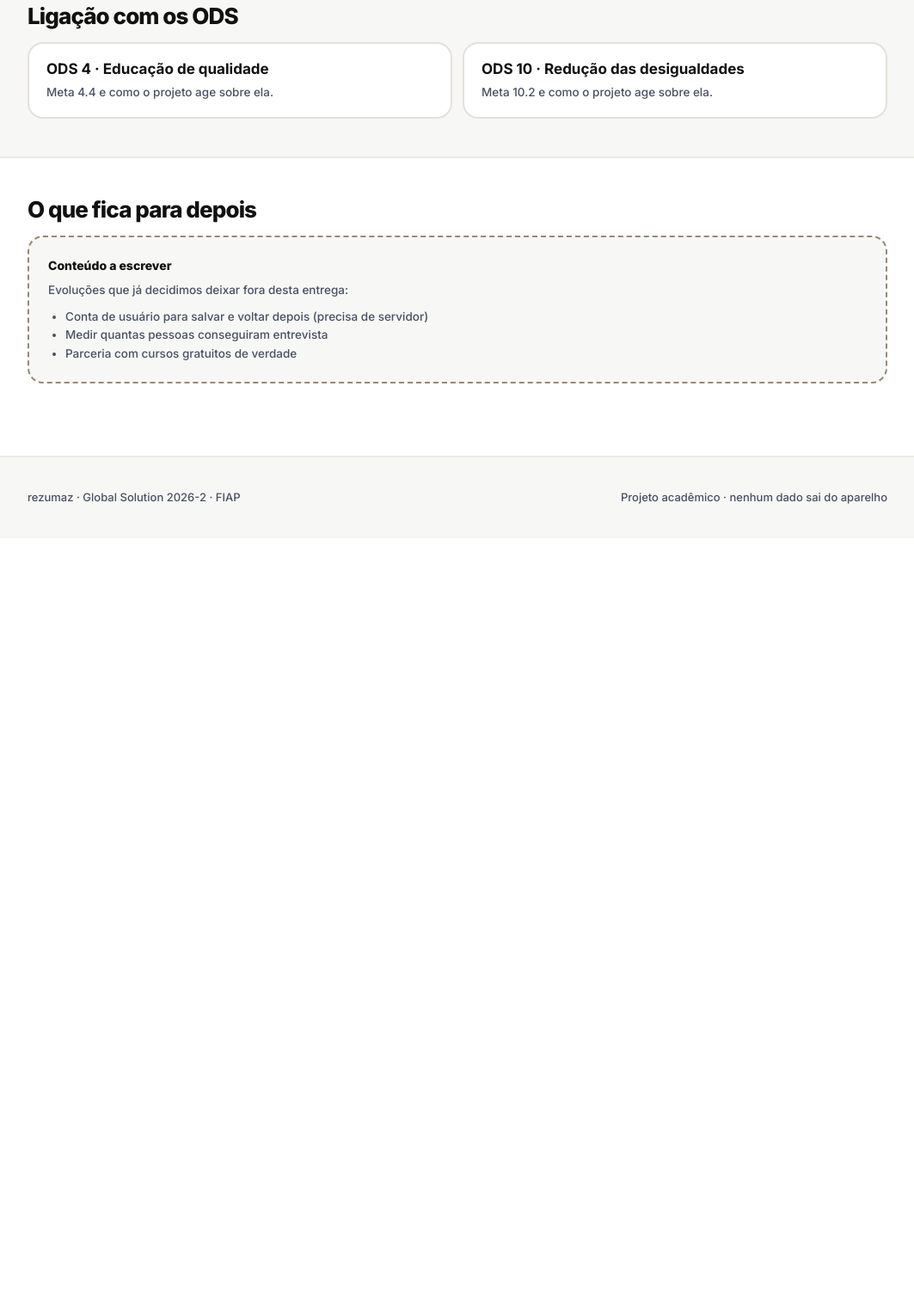
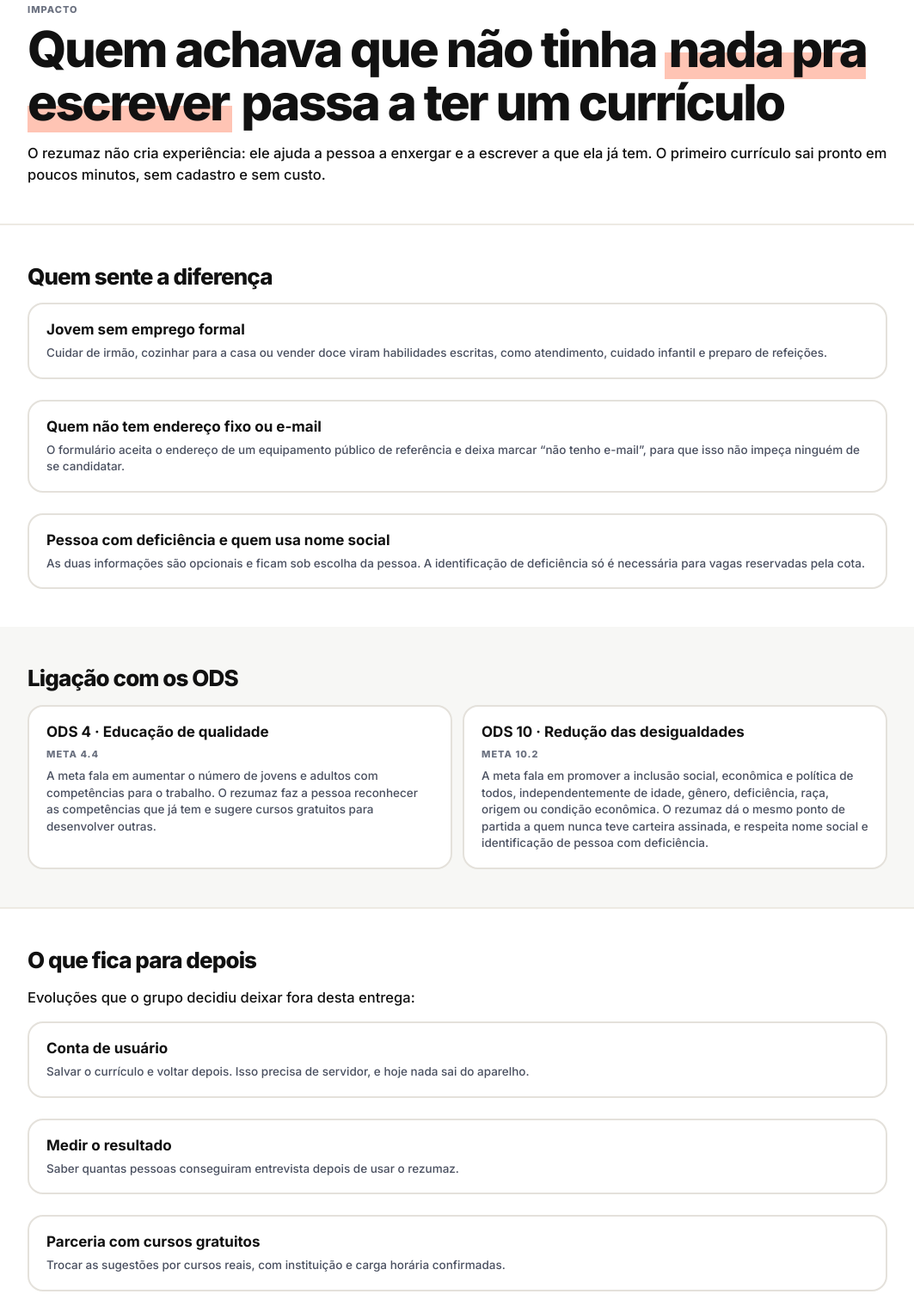
Before and after one commit to DiogoVMC/rezumaz, a plain HTML site: page impacto.html in a window 1280 px wide. Shown: the part 175-1680 px from the top of the page at 86% size, without its empty margins (108-1171 px from the left). Before the commit the page ends 801 px from the top, so only its background shows below. Drawn offline with Linux system fonts and the light colour scheme.

Commit message:
Atualizacao no impacto

```diff
--- a/impacto.html
+++ b/impacto.html
@@ -52,6 +52,54 @@
 
   <main id="conteudo">
 
+    <!-- ===== O QUE MUDA ===== -->
+    <section class="faixa" aria-labelledby="titulo-impacto">
+      <div class="conteudo">
+        <p class="rotulo">Impacto</p>
+        <h1 class="titulo-um" id="titulo-impacto">
+          Quem achava que não tinha <span class="marca-texto">nada pra escrever</span> passa a ter um currículo
+        </h1>
+        <p class="paragrafo">
+          O rezumaz não cria experiência: ele ajuda a pessoa a enxergar e a
+          escrever a que ela já tem. O primeiro currículo sai pronto em poucos
+          minutos, sem cadastro e sem custo.
+        </p>
+      </div>
+    </section>
+
+    <!-- ===== QUEM SENTE A DIFERENÇA ===== -->
+    <section class="faixa faixa--linha" aria-labelledby="titulo-quem">
+      <div class="conteudo">
+        <h2 class="titulo-dois" id="titulo-quem">Quem sente a diferença</h2>
+
+        <div class="pilha">
+          <div class="bloco bloco--contorno">
+            <h3 class="titulo-tres">Jovem sem emprego formal</h3>
+            <p class="apoio">
+              Cuidar de irmão, cozinhar para a casa ou vender doce viram
+              habilidades escritas, como atendimento, cuidado infantil e
+              preparo de refeições.
+            </p>
+          </div>
+          <div class="bloco bloco--contorno">
+            <h3 class="titulo-tres">Quem não tem endereço fixo ou e-mail</h3>
+            <p class="apoio">
+              O formulário aceita o endereço de um equipamento público de
+              referência e deixa marcar &ldquo;não tenho e-mail&rdquo;, para que
+              isso não impeça ninguém de se candidatar.
+            </p>
+          </div>
+          <div class="bloco bloco--contorno">
+            <h3 class="titulo-tres">Pessoa com deficiência e quem usa nome social</h3>
+            <p class="apoio">
+              As duas informações são opcionais e ficam sob escolha da pessoa.
+              A identificação de deficiência só é necessária para vagas
+              reservadas pela cota.
+            </p>
+          </div>
+        </div>
+      </div>
+    </section>
 
     <!-- ===== ODS ===== -->
     <section class="faixa faixa--suave" aria-labelledby="titulo-ods">
@@ -60,12 +108,25 @@
 
         <div class="grade grade--dois">
           <div class="bloco bloco--contorno">
-            <h3 class="titulo-tres">ODS 4 · Educação de qualidade</h3>
-            <p class="apoio">Meta 4.4 e como o projeto age sobre ela.</p>
+            <h3 class="titulo-tres">ODS 4 &middot; Educação de qualidade</h3>
+            <p class="rotulo">Meta 4.4</p>
+            <p class="apoio">
+              A meta fala em aumentar o número de jovens e adultos com
+              competências para o trabalho. O rezumaz faz a pessoa reconhecer as
+              competências que já tem e sugere cursos gratuitos para
+              desenvolver outras.
+            </p>
           </div>
           <div class="bloco bloco--contorno">
-            <h3 class="titulo-tres">ODS 10 · Redução das desigualdades</h3>
-            <p class="apoio">Meta 10.2 e como o projeto age sobre ela.</p>
+            <h3 class="titulo-tres">ODS 10 &middot; Redução das desigualdades</h3>
+            <p class="rotulo">Meta 10.2</p>
+            <p class="apoio">
+              A meta fala em promover a inclusão social, econômica e política de
+              todos, independentemente de idade, gênero, deficiência, raça,
+              origem ou condição econômica. O rezumaz dá o mesmo ponto de
+              partida a quem nunca teve carteira assinada, e respeita nome
+              social e identificação de pessoa com deficiência.
+            </p>
           </div>
         </div>
       </div>
@@ -75,14 +136,32 @@
     <section class="faixa faixa--linha" aria-labelledby="titulo-futuro">
       <div class="conteudo">
         <h2 class="titulo-dois" id="titulo-futuro">O que fica para depois</h2>
-        <div class="em-obra">
-          <p class="em-obra__titulo">Conteúdo a escrever</p>
-          <p class="em-obra__texto">Evoluções que já decidimos deixar fora desta entrega:</p>
-          <ul class="em-obra__lista">
-            <li>Conta de usuário para salvar e voltar depois (precisa de servidor)</li>
-            <li>Medir quantas pessoas conseguiram entrevista</li>
-            <li>Parceria com cursos gratuitos de verdade</li>
-          </ul>
+        <p class="paragrafo">
+          Evoluções que o grupo decidiu deixar fora desta entrega:
+        </p>
+
+        <div class="pilha">
+          <div class="bloco bloco--contorno">
+            <h3 class="titulo-tres">Conta de usuário</h3>
+            <p class="apoio">
+              Salvar o currículo e voltar depois. Isso precisa de servidor, e
+              hoje nada sai do aparelho.
+            </p>
+          </div>
+          <div class="bloco bloco--contorno">
+            <h3 class="titulo-tres">Medir o resultado</h3>
+            <p class="apoio">
+              Saber quantas pessoas conseguiram entrevista depois de usar o
+              rezumaz.
+            </p>
+          </div>
+          <div class="bloco bloco--contorno">
+            <h3 class="titulo-tres">Parceria com cursos gratuitos</h3>
+            <p class="apoio">
+              Trocar as sugestões por cursos reais, com instituição e carga
+              horária confirmadas.
+            </p>
+          </div>
         </div>
       </div>
     </section>
```
